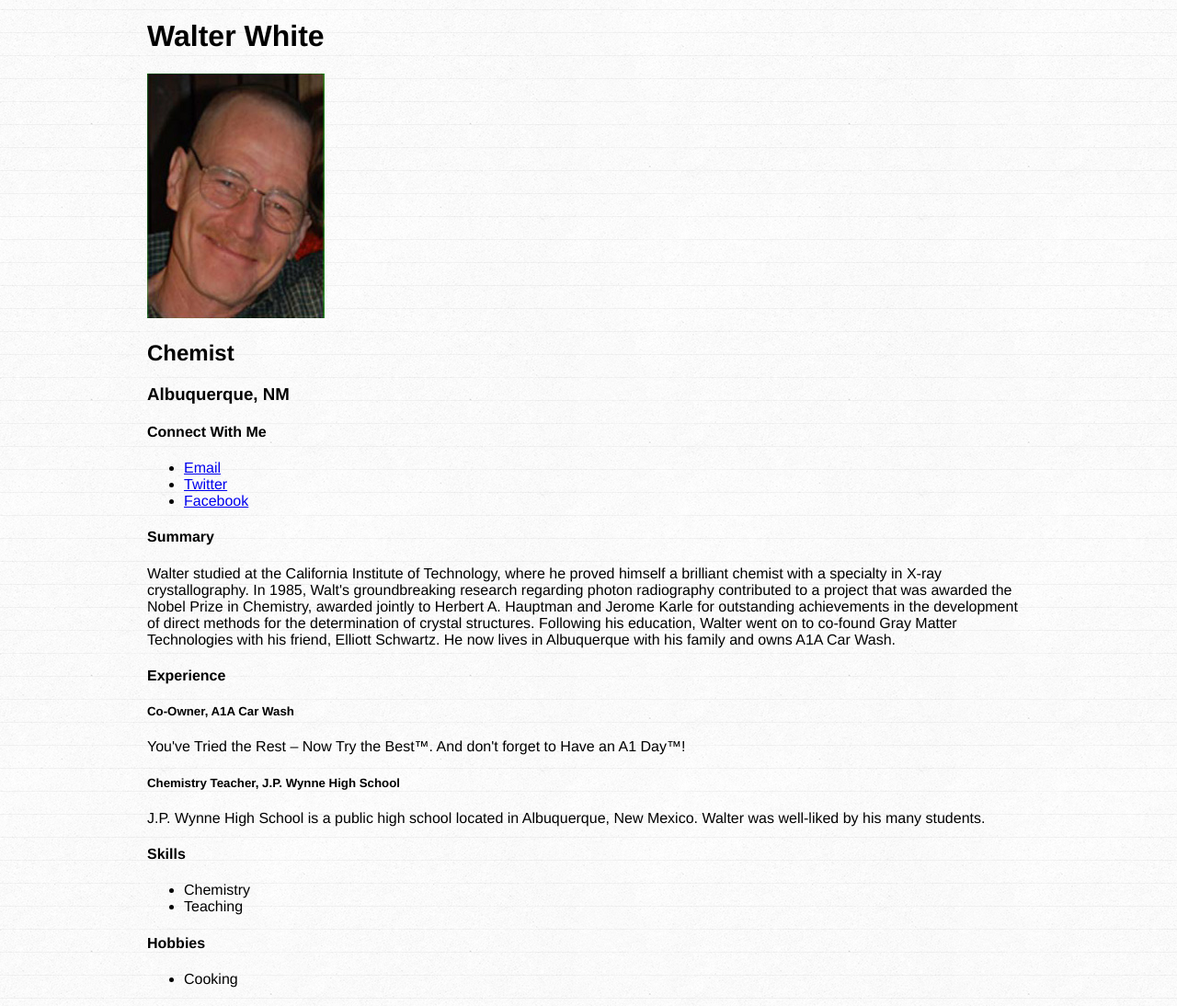
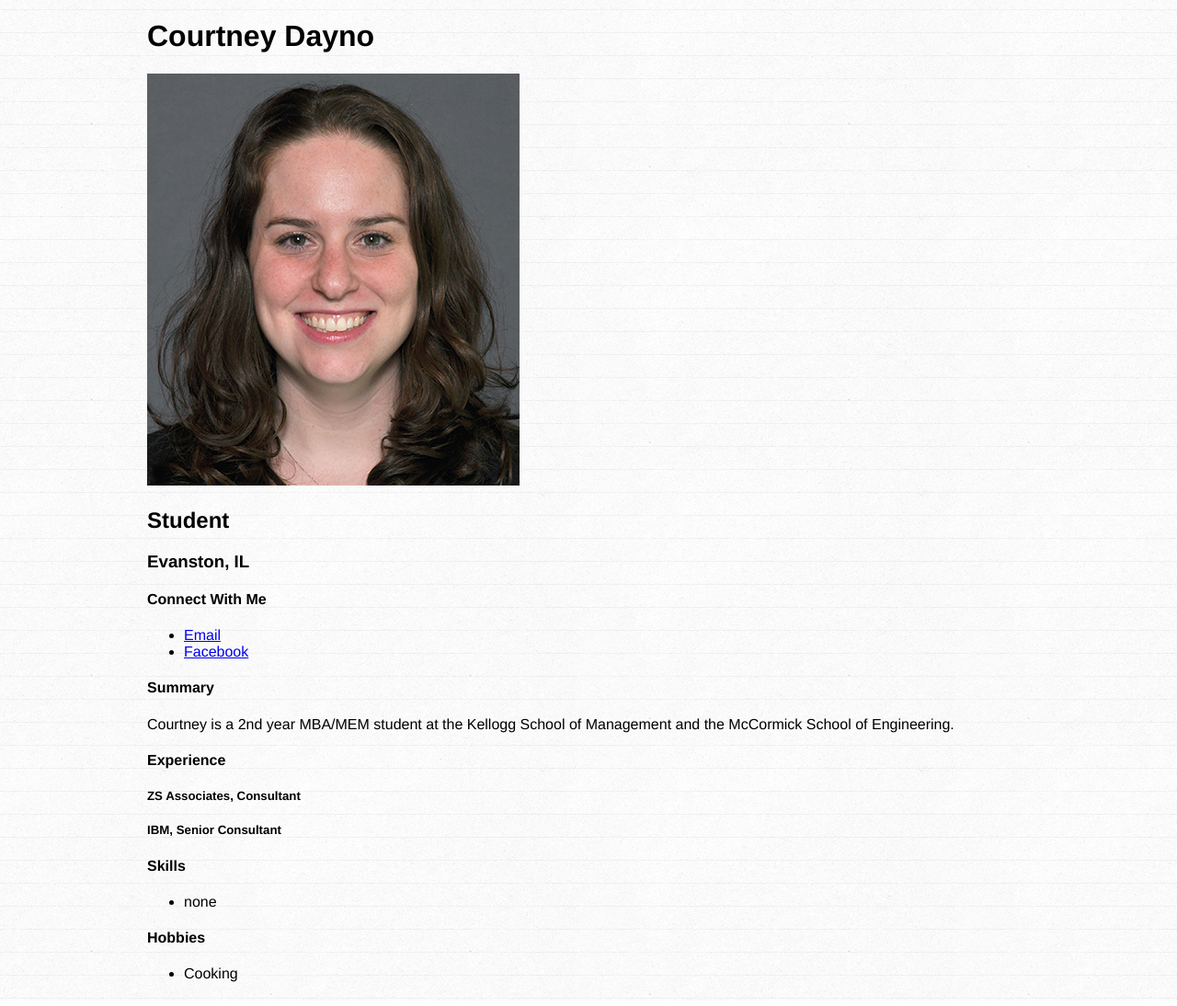
Before and after one commit to cdayno/Cdayno.github.io, a plain HTML site: page index.html in a window 1280 px wide. Shown: the whole page at 92% size. Drawn offline with Linux system fonts and the light colour scheme.

Commit message:
changed profile page

```diff
--- a/index.html
+++ b/index.html
@@ -1,48 +1,44 @@
 <!DOCTYPE html>
 <html>
 <head>
-  <title>Walter White, Chemist</title>
+  <title>Courtney Dayno, Student</title>
   <meta charset="UTF-8">
   <link rel="stylesheet" type="text/css" href="style.css">
 </head>
 <body>
   <div id="wrapper">
-    <h1>Walter White</h1>
+    <h1>Courtney Dayno</h1>
     <p>
-      <img src="walter.jpg">
+      <img src="courtney.jpg">
     </p>
-    <h2>Chemist</h2>
-    <h3>Albuquerque, NM</h3>
+    <h2>Student</h2>
+    <h3>Evanston, IL</h3>
     <section>
       <h4>Connect With Me</h4>
       <ul>
-        <li><a href="mailto:walter@walterwhite.com">Email</a></li>
-        <li><a href="http://twitter.com/walterwhite">Twitter</a></li>
-        <li><a href="http://facebook.com/walterwhite">Facebook</a></li>
+        <li><a href="mailto:cdayno2015@kellogg.northwestern.edu">Email</a></li>
+        <li><a href="http://facebook.com/courtneydayno">Facebook</a></li>
       </ul>
     </section>
     <section>
       <h4>Summary</h4>
       <p>
-        Walter studied at the California Institute of Technology, where he proved himself a brilliant chemist with a specialty in X-ray crystallography. In 1985, Walt's groundbreaking research regarding photon radiography contributed to a project that was awarded the Nobel Prize in Chemistry, awarded jointly to Herbert A. Hauptman and Jerome Karle for outstanding achievements in the development of direct methods for the determination of crystal structures. Following his education, Walter went on to co-found Gray Matter Technologies with his friend, Elliott Schwartz. He now lives in Albuquerque with his family and owns A1A Car Wash.
+        Courtney is a 2nd year MBA/MEM student at the Kellogg School of Management and the McCormick School of Engineering.
       </p>
     </section>
     <section>
       <h4>Experience</h4>
       <section>
-        <h5>Co-Owner, A1A Car Wash</h5>
-        <p>You've Tried the Rest – Now Try the Best™. And don't forget to Have an A1 Day™!</p>
+        <h5>ZS Associates, Consultant</h5>
       </section>
       <section>
-        <h5>Chemistry Teacher, J.P. Wynne High School</h5>
-        <p>J.P. Wynne High School is a public high school located in Albuquerque, New Mexico. Walter was well-liked by his many students.</p>
+        <h5>IBM, Senior Consultant</h5>
       </section>
     </section>
     <section>
       <h4>Skills</h4>
       <ul>
-        <li>Chemistry</li>
-        <li>Teaching</li>
+        <li>none</li>
       </ul>
     </section>
     <section>
```
Also changed, not shown: Courtney.jpg (added).
